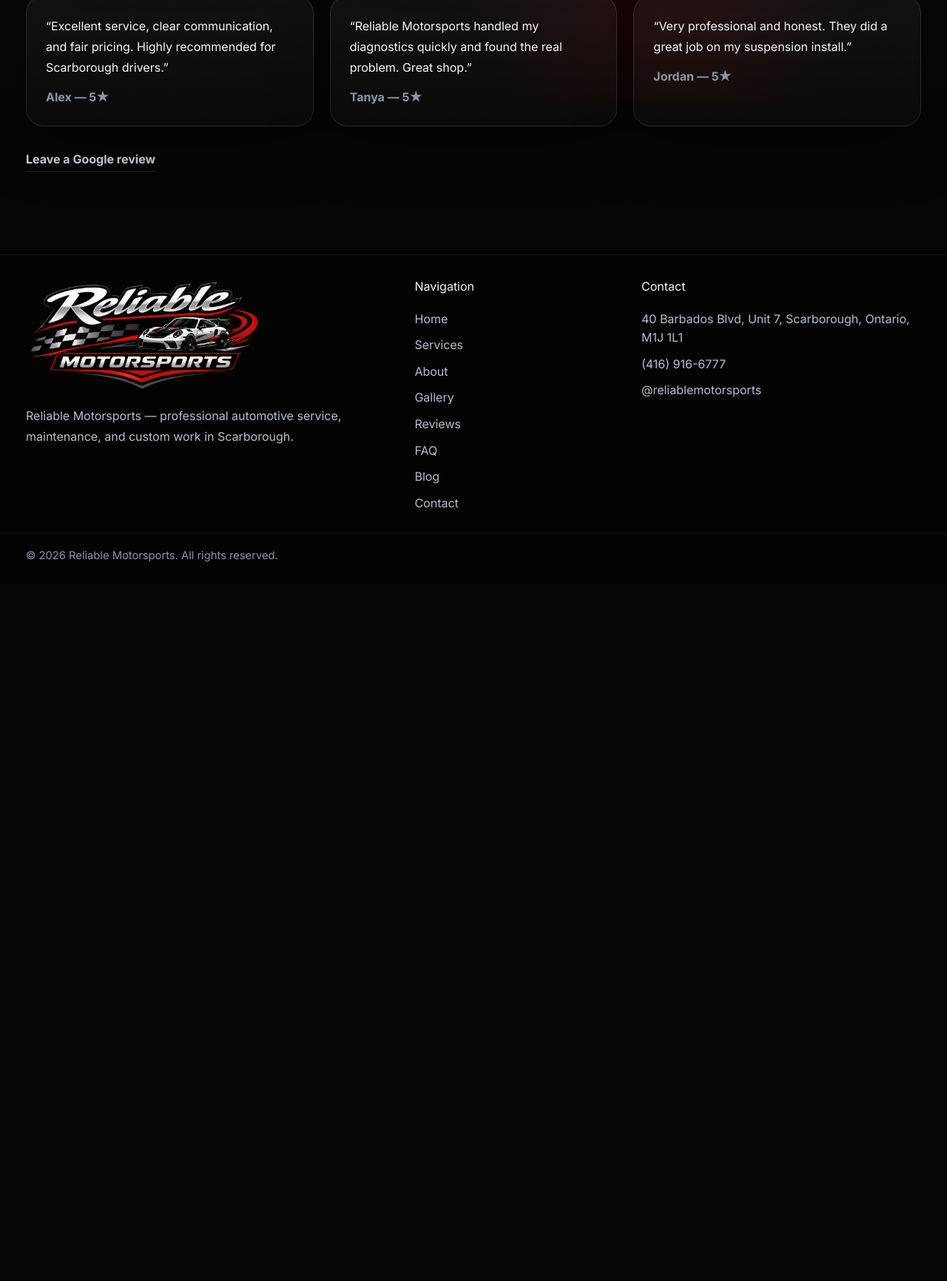
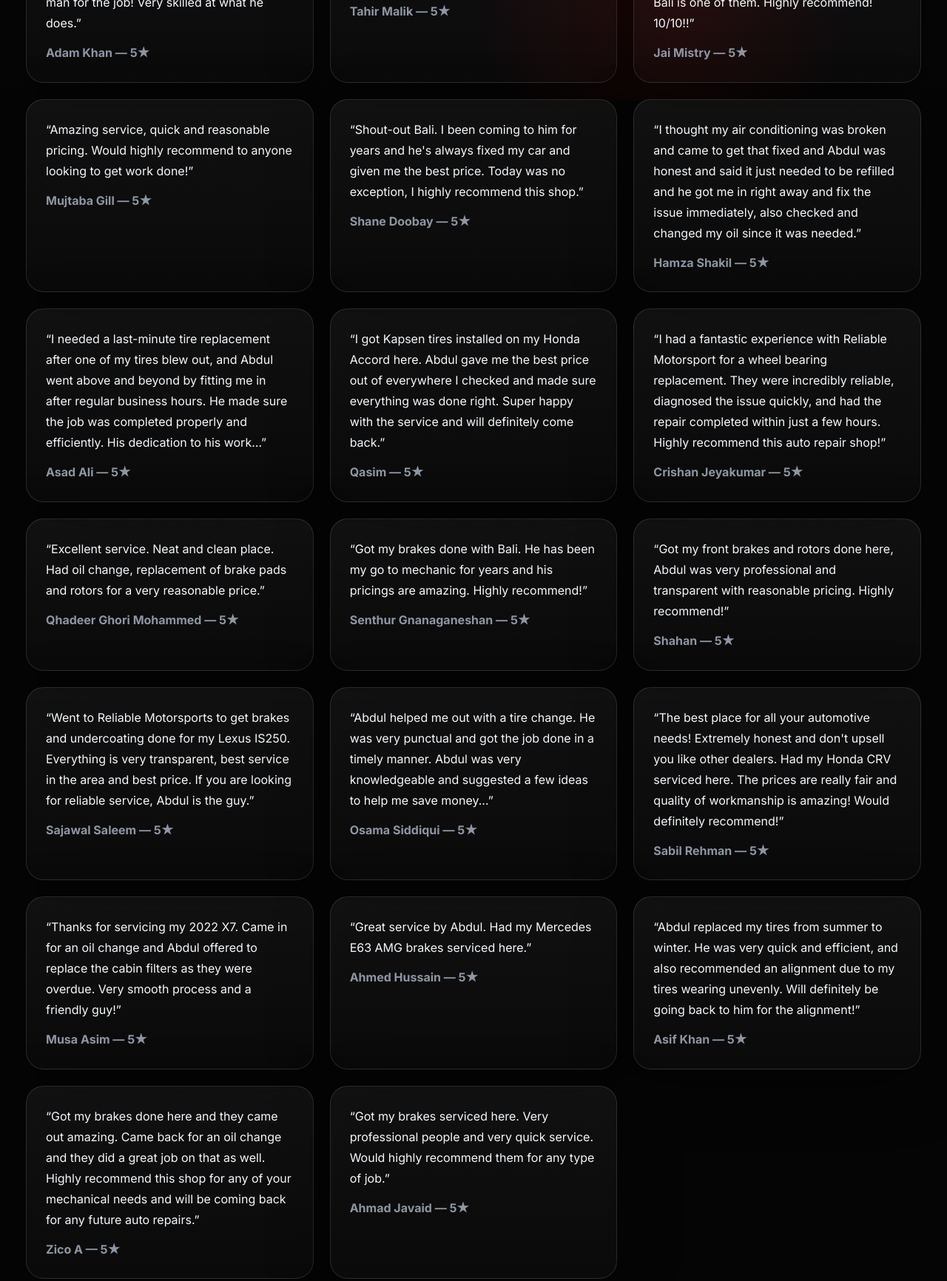
Before and after one commit to wheresak/ReliableMotorsports, an Astro site: page /reviews in a window 1280 px wide. Shown: the part 664-2396 px from the top of the page at 74% size. Before the commit the page ends 1454 px from the top, so only its background shows below. Built offline with nearby package versions, Linux system fonts and the light colour scheme; Astro itself is replaced by a stand-in of ours.

Commit message:
Replace placeholder reviews with real Google reviews, update rating to 5.0
Swaps the fabricated sample testimonials for 20 real customer reviews
copy-pasted from the Google Business Profile, and corrects the hero
stat from 4.9 to 5.0 to match the actual rating.

```diff
--- a/src/lib/reviews.ts
+++ b/src/lib/reviews.ts
@@ -1,32 +1,102 @@
 export const reviews = [
   {
-    name: 'Jason',
+    name: 'Adam Khan',
     rating: 5,
-    text: 'Reliable Motorsports fixed my brake issue quickly and explained everything clearly.',
+    text: "Abdul at Reliable Motorsports is knowledgeable, friendly, and efficient with his work! He's been my go to mechanic for years now, working on all of my BMW's to my parents Audi's. From oil changes, to brake services, to water pumps, he's the man for the job! Very skilled at what he does.",
   },
   {
-    name: 'Mia',
+    name: 'Tahir Malik',
     rating: 5,
-    text: 'Great shop in Scarborough — honest service and attention to detail.',
+    text: 'They were able to identify an issue with my truck that was a mystery for over a year and no other shop could fix. Not only did they resolve my issue, I know the price was super fair and reasonable. They talked me through the entire process...',
   },
   {
-    name: 'Derek',
+    name: 'Jai Mistry',
     rating: 5,
-    text: 'They diagnosed a weird check engine light and solved the root cause. Highly recommend.',
+    text: "Bali has been my go to mechanic for years. I recently had my brakes and oil change done, and as always, the service was excellent. He's honest, reliable, and never tries to upsell unnecessary work. It's hard to find a mechanic you can truly trust, and Bali is one of them. Highly recommend! 10/10!!",
   },
   {
-    name: 'Alex',
+    name: 'Mujtaba Gill',
     rating: 5,
-    text: 'Excellent service, clear communication, and fair pricing. Highly recommended for Scarborough drivers.',
+    text: 'Amazing service, quick and reasonable pricing. Would highly recommend to anyone looking to get work done!',
   },
   {
-    name: 'Tanya',
+    name: 'Shane Doobay',
     rating: 5,
-    text: 'Reliable Motorsports handled my diagnostics quickly and found the real problem. Great shop.',
+    text: "Shout-out Bali. I been coming to him for years and he's always fixed my car and given me the best price. Today was no exception, I highly recommend this shop.",
   },
   {
-    name: 'Jordan',
+    name: 'Hamza Shakil',
     rating: 5,
-    text: 'Very professional and honest. They did a great job on my suspension install.',
+    text: 'I thought my air conditioning was broken and came to get that fixed and Abdul was honest and said it just needed to be refilled and he got me in right away and fix the issue immediately, also checked and changed my oil since it was needed.',
+  },
+  {
+    name: 'Asad Ali',
+    rating: 5,
+    text: 'I needed a last-minute tire replacement after one of my tires blew out, and Abdul went above and beyond by fitting me in after regular business hours. He made sure the job was completed properly and efficiently. His dedication to his work...',
+  },
+  {
+    name: 'Qasim',
+    rating: 5,
+    text: 'I got Kapsen tires installed on my Honda Accord here. Abdul gave me the best price out of everywhere I checked and made sure everything was done right. Super happy with the service and will definitely come back.',
+  },
+  {
+    name: 'Crishan Jeyakumar',
+    rating: 5,
+    text: 'I had a fantastic experience with Reliable Motorsport for a wheel bearing replacement. They were incredibly reliable, diagnosed the issue quickly, and had the repair completed within just a few hours. Highly recommend this auto repair shop!',
+  },
+  {
+    name: 'Qhadeer Ghori Mohammed',
+    rating: 5,
+    text: 'Excellent service. Neat and clean place. Had oil change, replacement of brake pads and rotors for a very reasonable price.',
+  },
+  {
+    name: 'Senthur Gnanaganeshan',
+    rating: 5,
+    text: 'Got my brakes done with Bali. He has been my go to mechanic for years and his pricings are amazing. Highly recommend!',
+  },
+  {
+    name: 'Shahan',
+    rating: 5,
+    text: 'Got my front brakes and rotors done here, Abdul was very professional and transparent with reasonable pricing. Highly recommend!',
+  },
+  {
+    name: 'Sajawal Saleem',
+    rating: 5,
+    text: 'Went to Reliable Motorsports to get brakes and undercoating done for my Lexus IS250. Everything is very transparent, best service in the area and best price. If you are looking for reliable service, Abdul is the guy.',
+  },
+  {
+    name: 'Osama Siddiqui',
+    rating: 5,
+    text: 'Abdul helped me out with a tire change. He was very punctual and got the job done in a timely manner. Abdul was very knowledgeable and suggested a few ideas to help me save money...',
+  },
+  {
+    name: 'Sabil Rehman',
+    rating: 5,
+    text: "The best place for all your automotive needs! Extremely honest and don't upsell you like other dealers. Had my Honda CRV serviced here. The prices are really fair and quality of workmanship is amazing! Would definitely recommend!",
+  },
+  {
+    name: 'Musa Asim',
+    rating: 5,
+    text: 'Thanks for servicing my 2022 X7. Came in for an oil change and Abdul offered to replace the cabin filters as they were overdue. Very smooth process and a friendly guy!',
+  },
+  {
+    name: 'Ahmed Hussain',
+    rating: 5,
+    text: 'Great service by Abdul. Had my Mercedes E63 AMG brakes serviced here.',
+  },
+  {
+    name: 'Asif Khan',
+    rating: 5,
+    text: 'Abdul replaced my tires from summer to winter. He was very quick and efficient, and also recommended an alignment due to my tires wearing unevenly. Will definitely be going back to him for the alignment!',
+  },
+  {
+    name: 'Zico A',
+    rating: 5,
+    text: 'Got my brakes done here and they came out amazing. Came back for an oil change and they did a great job on that as well. Highly recommend this shop for any of your mechanical needs and will be coming back for any future auto repairs.',
+  },
+  {
+    name: 'Ahmad Javaid',
+    rating: 5,
+    text: 'Got my brakes serviced here. Very professional people and very quick service. Would highly recommend them for any type of job.',
   },
 ];
--- a/src/pages/index.astro
+++ b/src/pages/index.astro
@@ -42,7 +42,7 @@
 
             <div class="hero-stats">
               <div>
-                <strong>4.9★</strong>
+                <strong>5.0★</strong>
                 <span>Google Rated</span>
               </div>
               <div>
```
